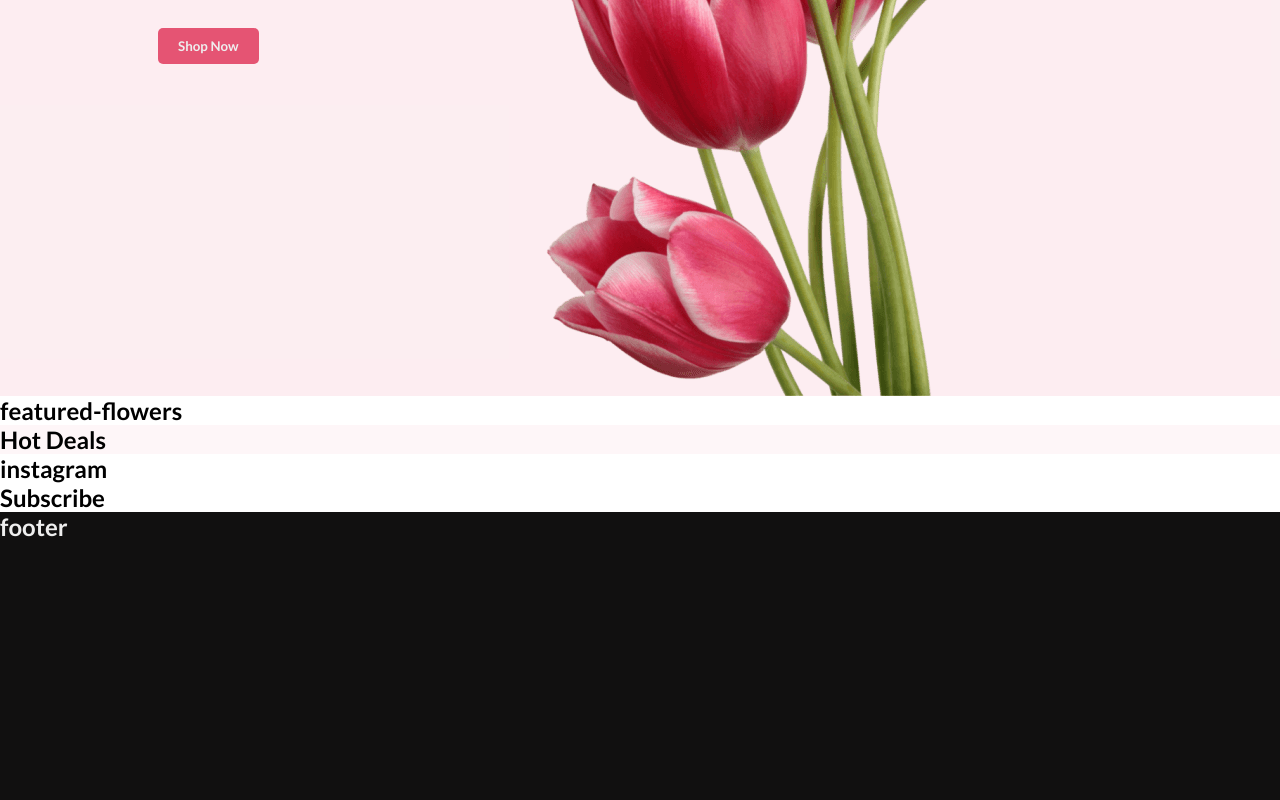
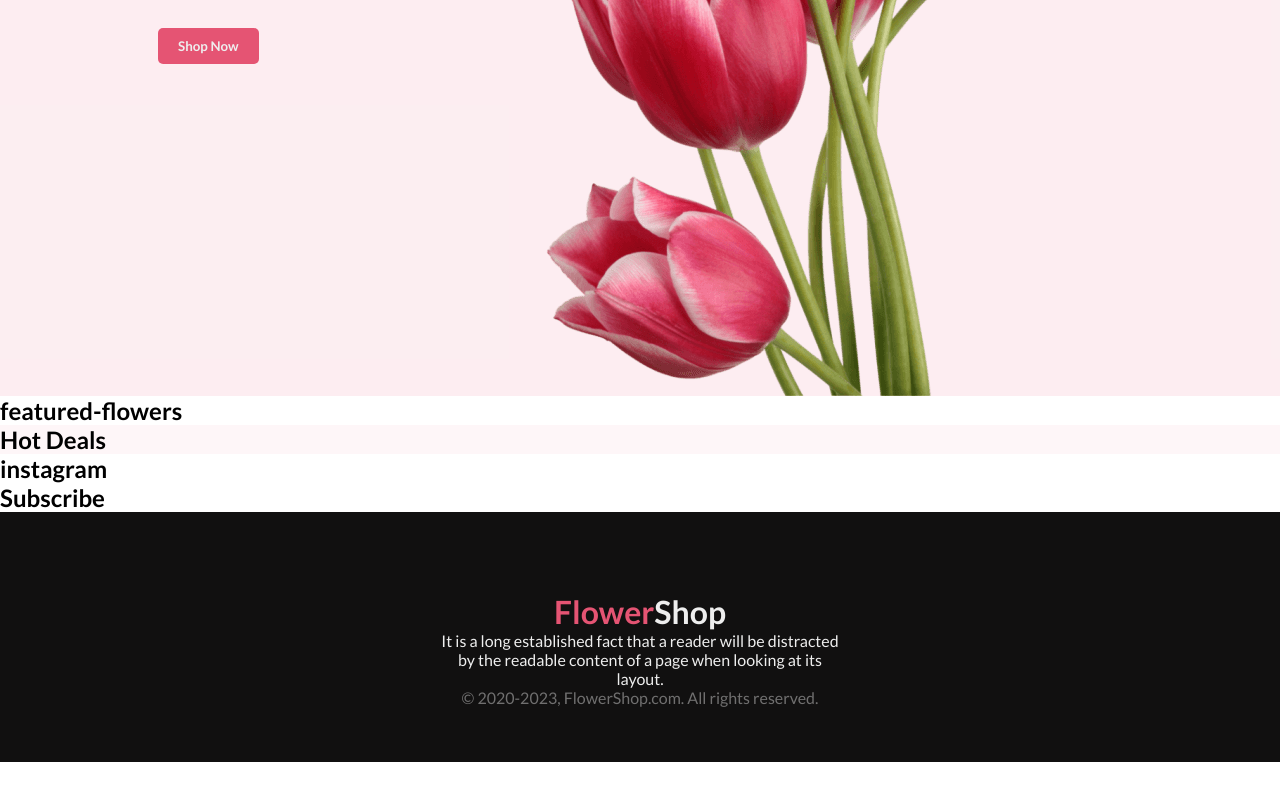
Before and after one commit to ehsan246/flower-shop, a plain HTML site: page index.html in a window 1280 px wide. Shown: the part 404-1204 px from the top of the page. After the commit the page ends 1166 px from the top, so only its background shows below. Drawn offline with Linux system fonts and the light colour scheme.

Commit message:
footer added

```diff
--- a/css/css.css
+++ b/css/css.css
@@ -20,7 +20,6 @@
 .content-area{
     width: 80%;
     margin: 0 auto;
-
 }
 
 .main-section, .featured-flowers, .hot-deals, .insta, .subscribe, .footer{
@@ -57,5 +56,27 @@
 footer{
     color: #eee;
     background-color: #111010;
-    height: 450px;
+    height: 250px;
+
 }
+.footer-content{
+    width: 40%;
+    text-align: center;
+    /* background-color: green; */
+    margin: 0 auto;
+    padding-top: 80px;
+}
+.footer-content h1{
+    color: #E55473;
+    font-weight: bolder;
+}
+.footer-content span{
+    color: #eee;
+}
+.footer-content p{
+    color: #eee;
+}
+
+.footer-content .copy-right{
+    color: rgba(255, 255, 255, 0.4);
+}
--- a/index.html
+++ b/index.html
@@ -44,7 +44,16 @@
     </div>
 
     <footer>
-        <h2>footer</h2>
+
+            <div class="content-area">
+                <div class="footer-content">
+                    <h1>Flower<span>Shop</span></h1>
+                    <p>It is a long established fact that a reader will be distracted by the readable content of a page when looking at its layout.</p>
+                    <p class="copy-right">
+                        &copy 2020-2023, FlowerShop.com. All rights reserved.
+                    </p>
+                </div>
+            </div>
     </footer>
 </body>
 </html>
```
